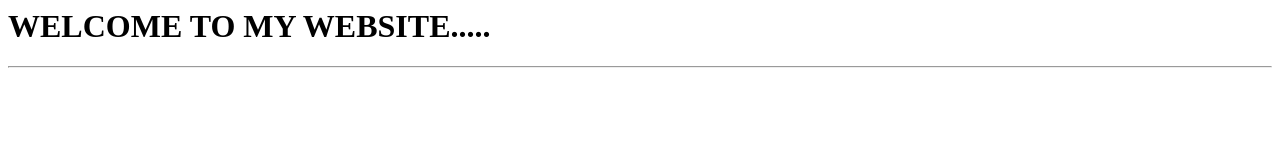
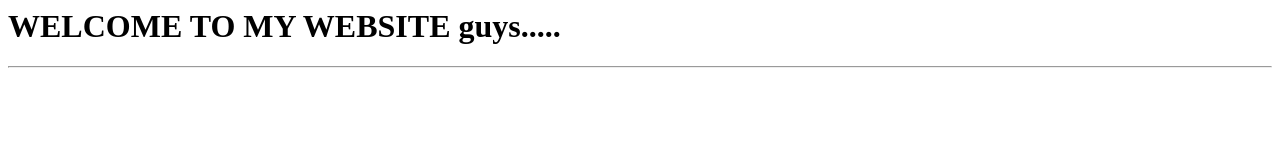
Before and after one commit to sunny5559/mynew_repo, a plain HTML site: page index.html in a window 1280 px wide. Drawn offline with Linux system fonts and the light colour scheme.

Commit message:
change in index.html

```diff
--- a/index.html
+++ b/index.html
@@ -3,7 +3,7 @@
 <title>my wesbite</title>
 
 <body>
-<h1>WELCOME TO MY WEBSITE.....</h1>
+<h1>WELCOME TO MY WEBSITE guys.....</h1>
 <hr>
 </body>
 </head>
```
